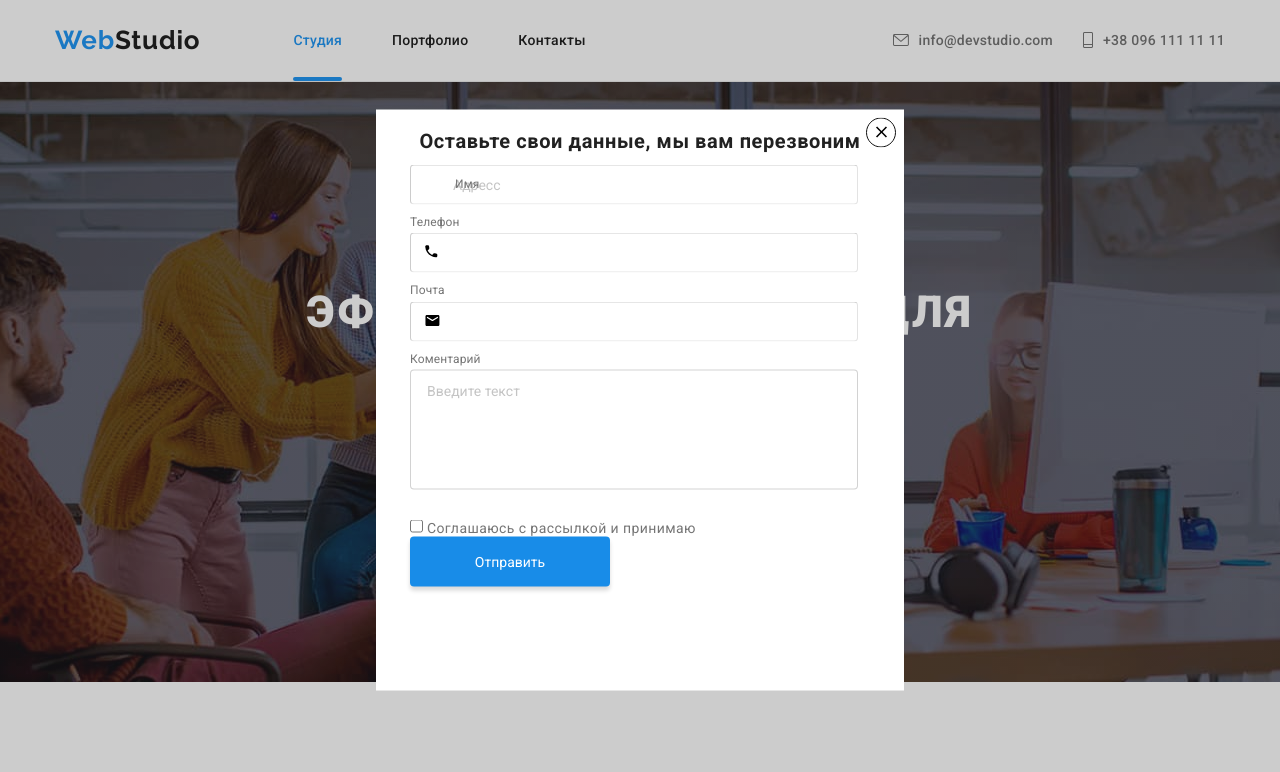
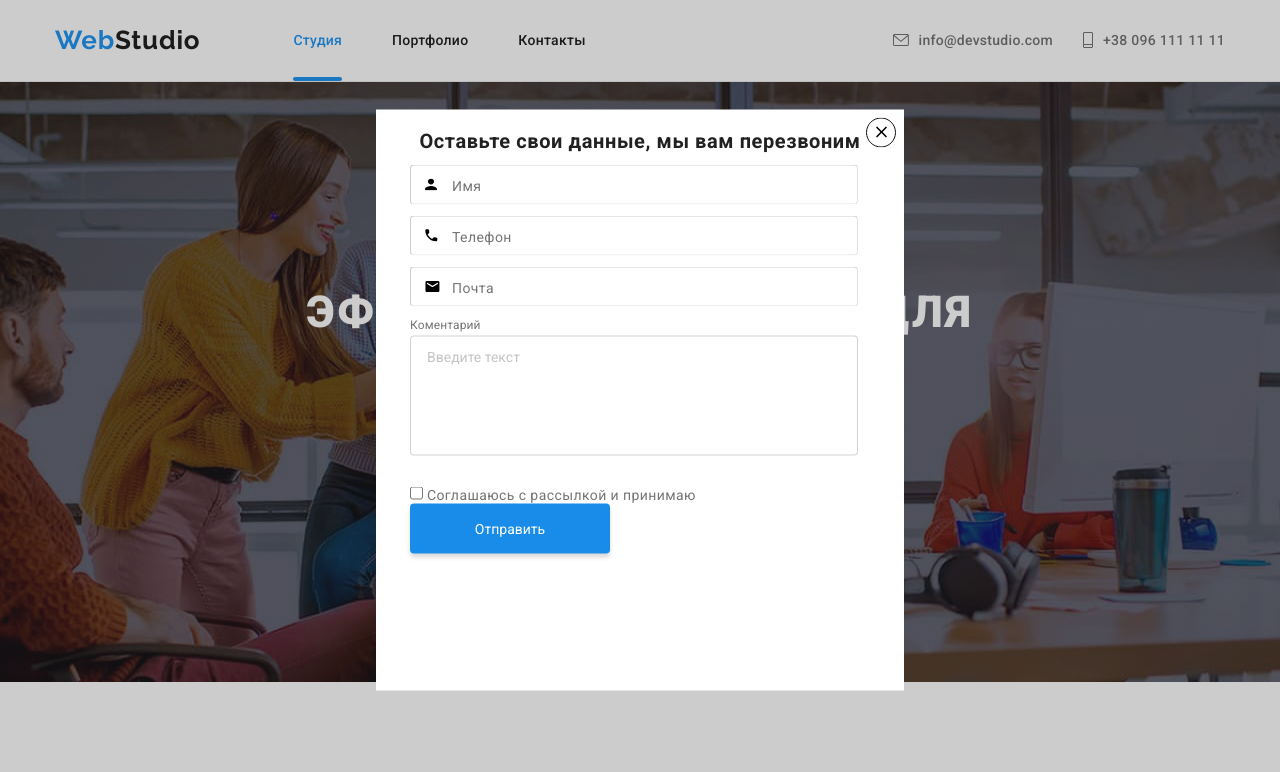
Before and after one commit to Olderas/goit-markup-hw-06, a plain HTML site: page index.html in a window 1280 px wide. Both pictures are taken after a click on the button "Заказать услугу". Shown: the top 772 px of the page. Drawn offline with nearby package versions, Linux system fonts and the light colour scheme.

Commit message:
Добавление Модал
разные способы оформление модалки

```diff
--- a/css/style.css
+++ b/css/style.css
@@ -491,37 +491,83 @@ letter-spacing: 0.03em;
     display: flex;
     flex-direction: column;
     /* outline: 1px solid teal; */
-    margin-bottom: 10px;
+    margin-bottom: 11px;
 }
 
-/* TEST */
+
 
 .icon-modal {
+    display: inline-block;
     position: absolute;
-    top: 64%;
+    top: 50%;
     left: 15px;
     transform: translateY(-50%);
 }
 
-.form-label {
-    position: absolute;
-    top: 50%;
-    left: 45px;
-    transform: translateY(-50%);
-    transition: transform 500ms linear;
+
+/* MODAL 2 */
+
+/* .form-field:focus-within > .icon-modal{
+
+ fill: blue;
 }
 
+.form-field:focus-within > .form-label {
+transform: translateY(-33px);
+}
+
+.form-input:not(:placeholder-shown) + .form-label {
+transform: translateY(-50px);
+}
+ */
+
+
+
+
+/* Modal 1 Хороший ВАРИАНТ! */
+/* .form-input:focus~.icon-modal,
+.form-input:hover~.icon-modal {
+    fill: var(--accent-color);
+}
+
+
 .form-input:focus + .form-label, .form-input:not(:placeholder-shown) + .form-label {
-
-    transform: translateY(-35px);
+    transform: translateY(-32px);
 }
 
 .form-input:placeholder-shown {
     background-color: white;
+} */
+
+
+/* MODAL 3 в процессе без ID и bez LABEL */
+
+.form-field:focus-within > .icon-modal {
+    fill: rgb(14, 161, 230);
+}
+
+.form-field:focus-within > .form-label {
+    transform: translateY(-300%);
+}
+
+.form-input:not(:placeholder-shown) + .form-label {
+transform: translateY(-35px);
 }
 
 
-/* TEST */
+
+
+
+/* MODAL */
+
+.form-label {
+    position: absolute;
+    top: 54%;
+    left: 42px;
+    width: 100%;
+    transform: translateY(-50%);
+    transition: transform 250ms var(--timing-function);
+}
 
 .form-field input {
     width: 448px;
@@ -540,7 +586,7 @@ letter-spacing: 0.03em;
 
 .form-field input:hover,
 .form-field input:focus {
-    border-color: red;
+    border-color: var(--accent-color);
 }
 
 textarea {
--- a/index.html
+++ b/index.html
@@ -469,32 +469,65 @@
 
             </button>
 
-            <form class="form-modal">
+            <form class="form-modal" autocomplete="off">
             <h2 class="title-modal">Оставьте свои данные, мы вам перезвоним</h2>
-            <div class="form-field">
 
-            <input type="text" class="form-input" name="name" id="name" placeholder="Адресс" autofocus>
+
+            <label class="form-field">
+                <input type="text" class="form-input" name="name" placeholder=" ">
+                <span class="form-label">Имя</span>
+            <svg class="icon-modal" width="12px" height="12px">
+                <use href="./images/icons.svg/modal-icon.svg#modal-profil"></use>
+            </svg>
+            </label>
+
+
+
+            <label class="form-field">
+            <input type="tel" class="form-input" name="tel"  placeholder=" " />
+            <span class="form-label">Телефон</span>
+            <svg class="icon-modal" width="13px" height="13px">
+                <use href="./images/icons.svg/modal-icon.svg#modal-tel"></use>
+            </svg>
+            </label>
+
+
+            <label class="form-field">
+            <input type="email" class="form-input" name="email" placeholder=" " >
+            <span class="form-label">Почта</span>
+            <svg class="icon-modal" width="15px" height="12px">
+                <use href="./images/icons.svg/modal-icon.svg#modal-massager"></use>
+            </svg>
+            </label>
+
+
+
+            <!-- <div class="form-field">
+
+            <input type="text" class="form-input" name="name" id="name" placeholder=" " autofocus>
              <label for="name" class="form-label">Имя</label>
-            <!-- <svg class="icon-modal" width="12px" height="12px">
+            <svg class="icon-modal" width="12px" height="12px">
                 <use href="./images/icons.svg/modal-icon.svg#modal-profil"></use>
-            </svg> -->
+            </svg>
             </div>
 
             <div class="form-field">
-            <label for="tel">Телефон</label>
-            <input type="tel" name="tel" id="tel" autocomplete="off"/>
+
+            <input type="tel" class="form-input" name="tel" id="tel" placeholder=" " autocomplete="off"/>
+            <label for="tel" class="form-label">Телефон</label>
             <svg class="icon-modal" width="13px" height="13px">
                 <use href="./images/icons.svg/modal-icon.svg#modal-tel"></use>
             </svg>
             </div>
 
             <div class="form-field">
-            <label for="email">Почта</label>
-            <input type="email" name="email" id="email" autocomplete="off">
+
+            <input type="email" class="form-input" name="email" id="email" placeholder=" " autocomplete="off">
+            <label for="email" class="form-label">Почта</label>
             <svg class="icon-modal" width="15px" height="12px">
                 <use href="./images/icons.svg/modal-icon.svg#modal-massager"></use>
             </svg>
-            </div>
+            </div> -->
 
             <div class="form-field">
             <label for="opic">Коментарий</label>
```
